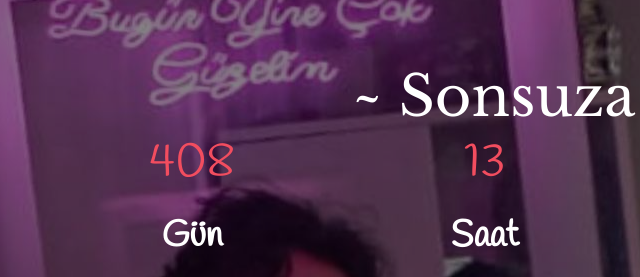
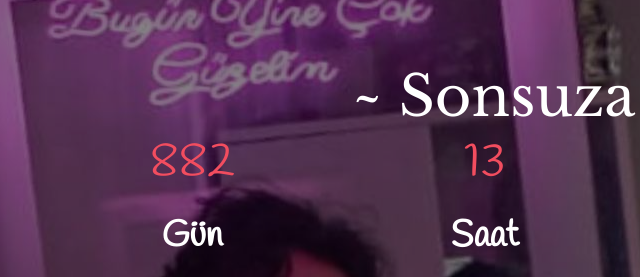
Before and after one commit to asgardodin323/lovee, a plain HTML site: page Index.html in a window 1280 px wide. Shown: the part 1420-1697 px from the top of the page, 9-649 px from the left. Drawn offline with nearby package versions, Linux system fonts and the light colour scheme; some packages are replaced by stand-ins of ours.

Commit message:
index.html dosyasında yapılan değişiklikler

```diff
--- a/Index.html
+++ b/Index.html
@@ -401,7 +401,7 @@
     <!-- Countdown Timer -->
     <script>
         function updateCounter() {
-            const startDate = new Date("2024-01-01T00:00:00"); // Sabit tarih eklendi
+            const startDate = new Date("2022-09-14T00:00:00"); // Sabit tarih eklendi
             const now = new Date();
 
             const timePassed = now - startDate;
```
